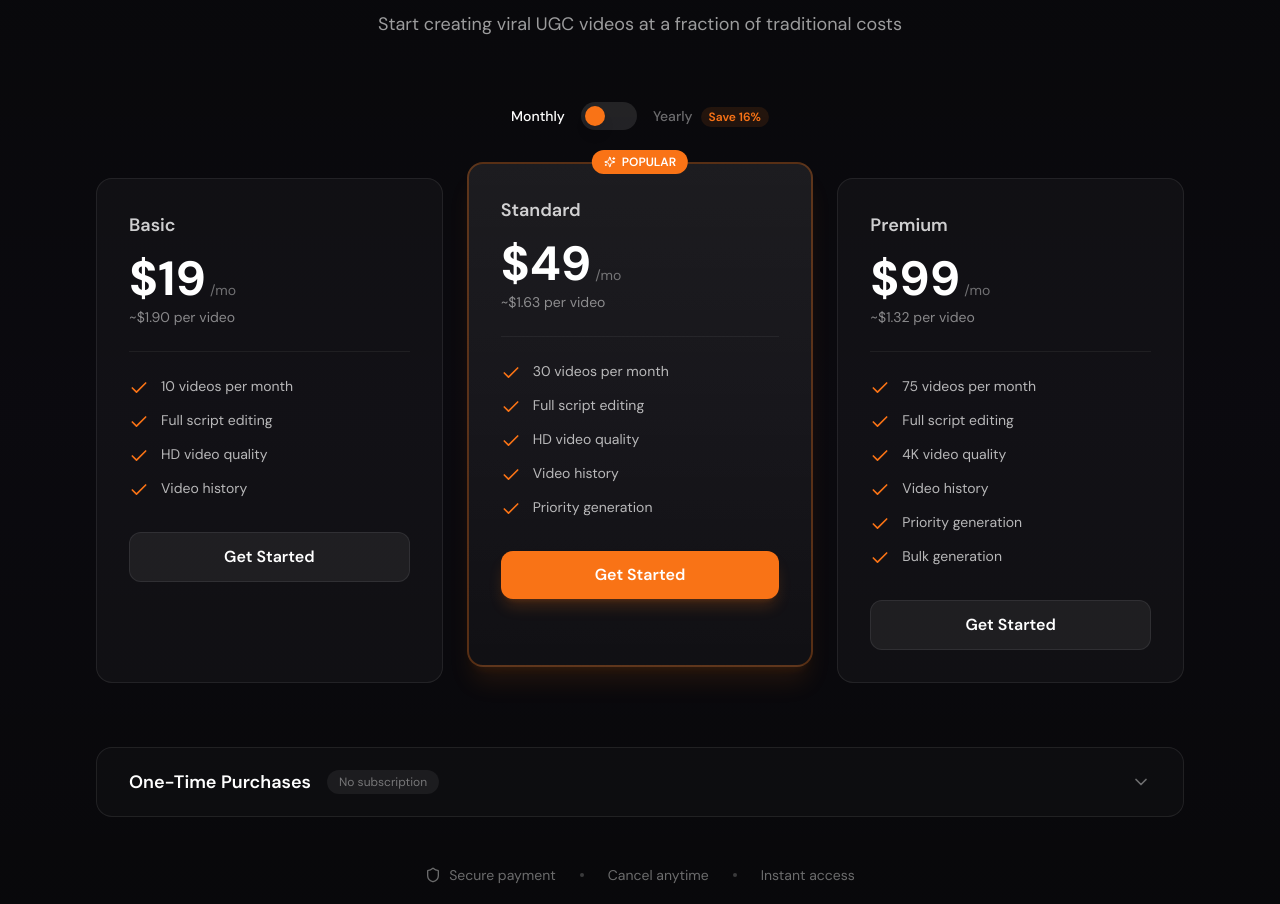
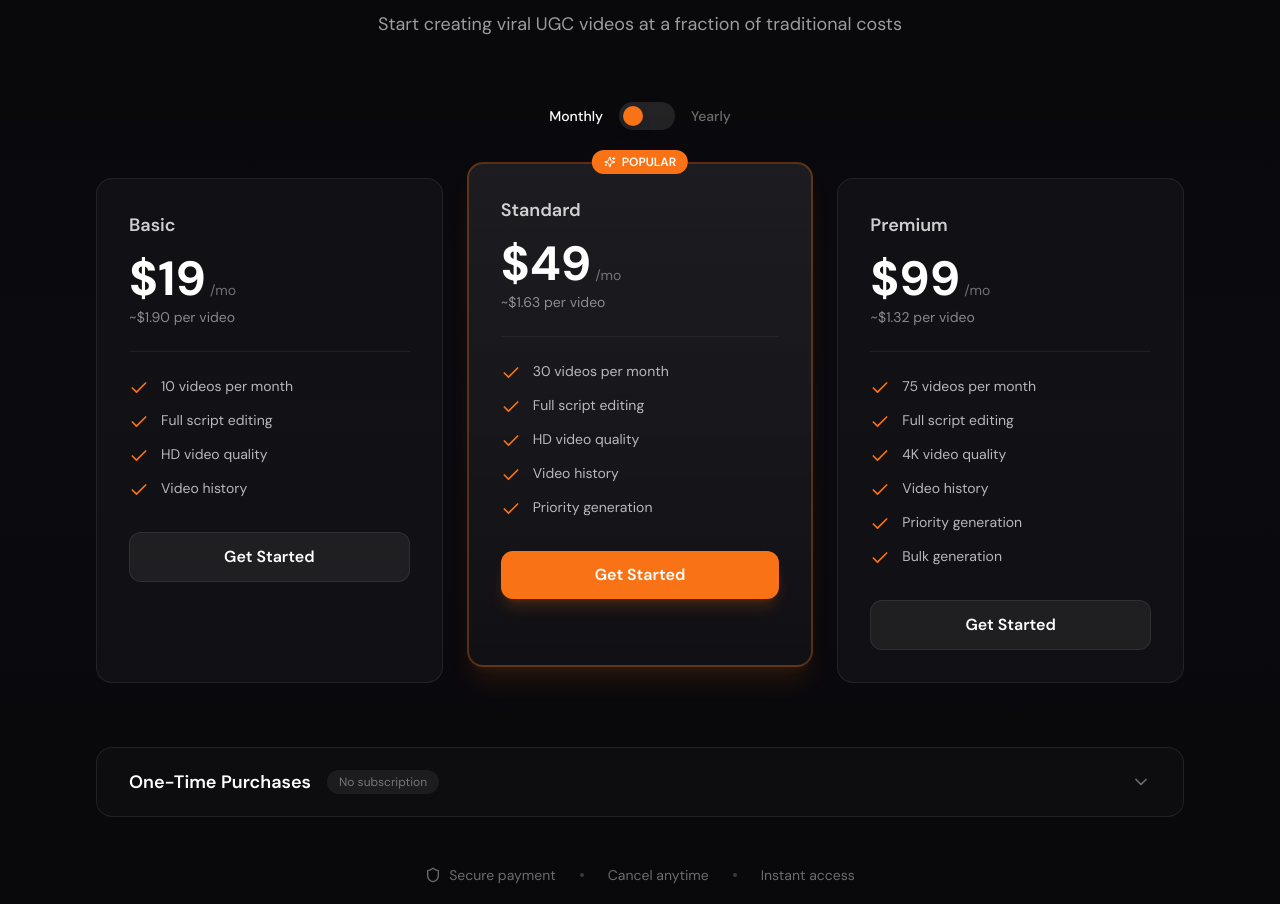
Before and after one commit to tymetoken/aiugcify-website, a Next.js app: page / in a window 1280 px wide. Shown: the part 4973-5877 px from the top of the page. Built offline with nearby package versions, Linux system fonts and the light colour scheme.

Commit message:
Fix pricing toggle: show Save 16% badge only on yearly, improve centering

```diff
--- a/src/components/Pricing.tsx
+++ b/src/components/Pricing.tsx
@@ -56,10 +56,12 @@ export default function Pricing() {
           </button>
           <span className={`text-sm font-medium transition-colors ${isYearly ? 'text-white' : 'text-white/40'}`}>
             Yearly
-            <span className="ml-2 text-xs text-accent font-semibold bg-accent/10 px-2 py-0.5 rounded-full">
+          </span>
+          {isYearly && (
+            <span className="text-xs text-accent font-semibold bg-accent/10 px-2 py-0.5 rounded-full animate-in fade-in duration-200">
               Save 16%
             </span>
-          </span>
+          )}
         </motion.div>
 
         {/* Subscription Cards */}
```
